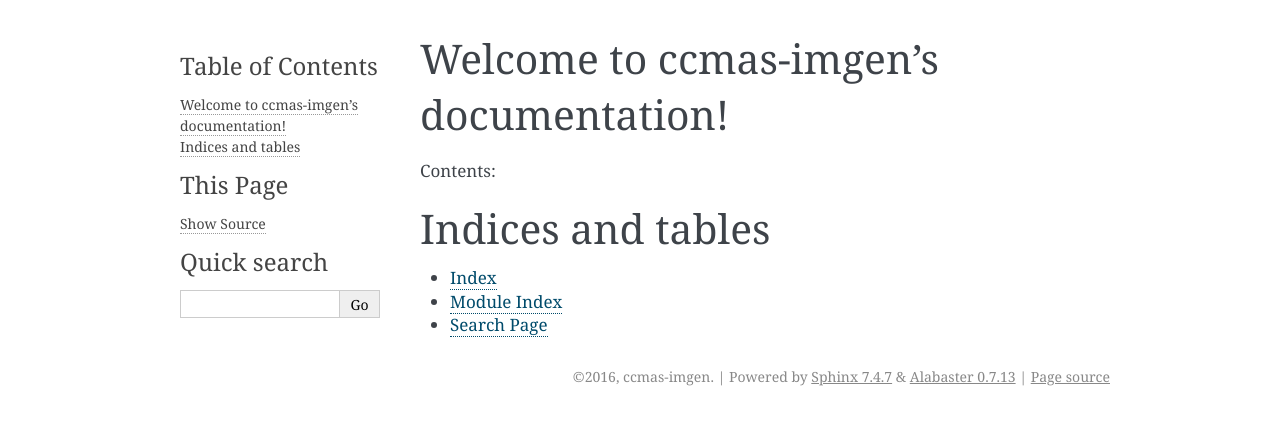
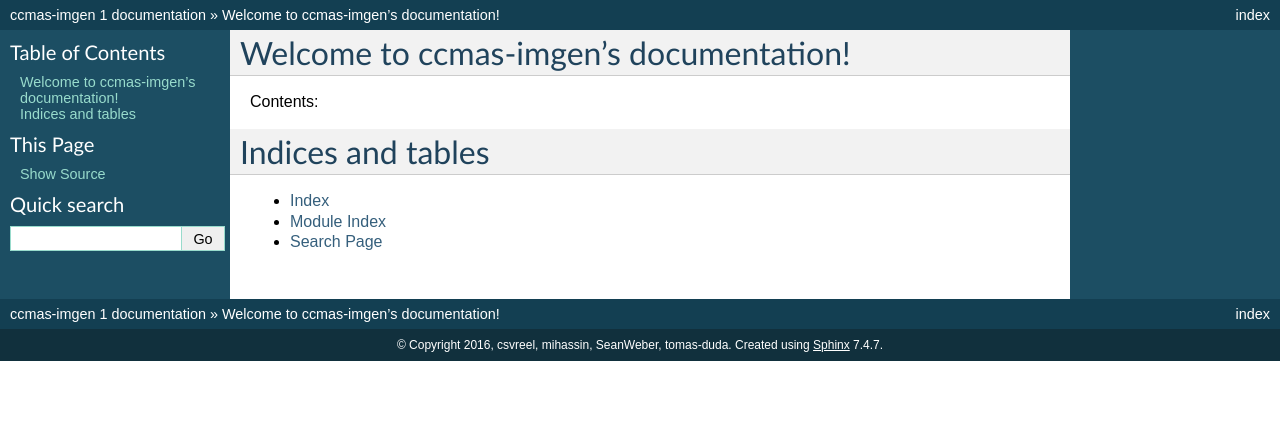
Before and after one commit to SeanWeber/ccmas-imgen, a Sphinx documentation site: the page built from docs/index.rst, in a window 1280 px wide. Shown: the top 425 px of the page. Built offline with Sphinx 7.4.7, drawn with Linux system fonts in a browser that asks for light colours; pages that are not in the unit, such as notebooks, are missing from menus.

```diff
--- a/docs/conf.py
+++ b/docs/conf.py
@@ -1,8 +1,7 @@
-#!/usr/bin/env python3
 # -*- coding: utf-8 -*-
 #
 # ccmas-imgen documentation build configuration file, created by
-# sphinx-quickstart on Wed Nov 30 21:01:19 2016.
+# sphinx-quickstart on Sun Dec  4 18:49:02 2016.
 #
 # This file is execfile()d with the current directory set to its
 # containing dir.
@@ -29,14 +28,19 @@ import os
 # Add any Sphinx extension module names here, as strings. They can be
 # extensions coming with Sphinx (named 'sphinx.ext.*') or your custom
 # ones.
-extensions = []
+extensions = [
+    'sphinx.ext.autodoc',
+    'sphinx.ext.doctest',
+    'sphinx.ext.intersphinx',
+    'sphinx.ext.mathjax',
+    'sphinx.ext.ifconfig',
+    'sphinx.ext.viewcode',
+]
 
 # Add any paths that contain templates here, relative to this directory.
 templates_path = ['_templates']
 
-# The suffix(es) of source filenames.
-# You can specify multiple suffix as a list of string:
-# source_suffix = ['.rst', '.md']
+# The suffix of source filenames.
 source_suffix = '.rst'
 
 # The encoding of source files.
@@ -46,25 +50,21 @@ source_suffix = '.rst'
 master_doc = 'index'
 
 # General information about the project.
-project = 'ccmas-imgen'
-copyright = '2016, ccmas-imgen'
-author = 'ccmas-imgen'
+project = u'ccmas-imgen'
+copyright = u'2016, csvreel, mihassin, SeanWeber, tomas-duda'
 
 # The version info for the project you're documenting, acts as replacement for
 # |version| and |release|, also used in various other places throughout the
 # built documents.
 #
 # The short X.Y version.
-version = '0.0.0'
+version = '1'
 # The full version, including alpha/beta/rc tags.
-release = '0.0.0'
+release = '1'
 
 # The language for content autogenerated by Sphinx. Refer to documentation
 # for a list of supported languages.
-#
-# This is also used if you do content translation via gettext catalogs.
-# Usually you set "language" from the command line for these cases.
-language = None
+#language = None
 
 # There are two options for replacing |today|: either, you set today to some
 # non-false value, then it is used:
@@ -74,8 +74,7 @@ language = None
 
 # List of patterns, relative to source directory, that match files and
 # directories to ignore when looking for source files.
-# This patterns also effect to html_static_path and html_extra_path
-exclude_patterns = ['_build', 'Thumbs.db', '.DS_Store']
+exclude_patterns = ['_build']
 
 # The reST default role (used for this markup: `text`) to use for all
 # documents.
@@ -101,15 +100,12 @@ pygments_style = 'sphinx'
 # If true, keep warnings as "system message" paragraphs in the built documents.
 #keep_warnings = False
 
-# If true, `todo` and `todoList` produce output, else they produce nothing.
-todo_include_todos = False
-
 
 # -- Options for HTML output ----------------------------------------------
 
 # The theme to use for HTML and HTML Help pages.  See the documentation for
 # a list of builtin themes.
-html_theme = 'alabaster'
+html_theme = 'default'
 
 # Theme options are theme-specific and customize the look and feel of a theme
 # further.  For a list of options available for each theme, see the
@@ -119,9 +115,9 @@ html_theme = 'alabaster'
 # Add any paths that contain custom themes here, relative to this directory.
 #html_theme_path = []
 
-# The name for this set of Sphinx documents.
-# "<project> v<release> documentation" by default.
-#html_title = 'ccmas-imgen v0.0.0'
+# The name for this set of Sphinx documents.  If None, it defaults to
+# "<project> v<release> documentation".
+#html_title = None
 
 # A shorter title for the navigation bar.  Default is the same as html_title.
 #html_short_title = None
@@ -130,8 +126,8 @@ html_theme = 'alabaster'
 # of the sidebar.
 #html_logo = None
 
-# The name of an image file (relative to this directory) to use as a favicon of
-# the docs.  This file should be a Windows icon file (.ico) being 16x16 or 32x32
+# The name of an image file (within the static path) to use as favicon of the
+# docs.  This file should be a Windows icon file (.ico) being 16x16 or 32x32
 # pixels large.
 #html_favicon = None
 
@@ -145,10 +141,9 @@ html_static_path = ['_static']
 # directly to the root of the documentation.
 #html_extra_path = []
 
-# If not None, a 'Last updated on:' timestamp is inserted at every page
-# bottom, using the given strftime format.
-# The empty string is equivalent to '%b %d, %Y'.
-#html_last_updated_fmt = None
+# If not '', a 'Last updated on:' timestamp is inserted at every page bottom,
+# using the given strftime format.
+#html_last_updated_fmt = '%b %d, %Y'
 
 # If true, SmartyPants will be used to convert quotes and dashes to
 # typographically correct entities.
@@ -187,23 +182,9 @@ html_static_path = ['_static']
 # This is the file name suffix for HTML files (e.g. ".xhtml").
 #html_file_suffix = None
 
-# Language to be used for generating the HTML full-text search index.
-# Sphinx supports the following languages:
-#   'da', 'de', 'en', 'es', 'fi', 'fr', 'h', 'it', 'ja'
-#   'nl', 'no', 'pt', 'ro', 'r', 'sv', 'tr', 'zh'
-#html_search_language = 'en'
-
-# A dictionary with options for the search language support, empty by default.
-# 'ja' uses this config value.
-# 'zh' user can custom change `jieba` dictionary path.
-#html_search_options = {'type': 'default'}
-
-# The name of a javascript file (relative to the configuration directory) that
-# implements a search results scorer. If empty, the default will be used.
-#html_search_scorer = 'scorer.js'
-
 # Output file base name for HTML help builder.
 htmlhelp_basename = 'ccmas-imgendoc'
+
 
 # -- Options for LaTeX output ---------------------------------------------
 
@@ -216,17 +197,14 @@ latex_elements = {
 
 # Additional stuff for the LaTeX preamble.
 #'preamble': '',
-
-# Latex figure (float) alignment
-#'figure_align': 'htbp',
 }
 
 # Grouping the document tree into LaTeX files. List of tuples
 # (source start file, target name, title,
 #  author, documentclass [howto, manual, or own class]).
 latex_documents = [
-    (master_doc, 'ccmas-imgen.tex', 'ccmas-imgen Documentation',
-     'ccmas-imgen', 'manual'),
+  ('index', 'ccmas-imgen.tex', u'ccmas-imgen Documentation',
+   u'csvreel, mihassin, SeanWeber, tomas-duda', 'manual'),
 ]
 
 # The name of an image file (relative to this directory) to place at the top of
@@ -255,8 +233,8 @@ latex_documents = [
 # One entry per manual page. List of tuples
 # (source start file, name, description, authors, manual section).
 man_pages = [
-    (master_doc, 'ccmas-imgen', 'ccmas-imgen Documentation',
-     [author], 1)
+    ('index', 'ccmas-imgen', u'ccmas-imgen Documentation',
+     [u'csvreel, mihassin, SeanWeber, tomas-duda'], 1)
 ]
 
 # If true, show URL addresses after external links.
@@ -269,9 +247,9 @@ man_pages = [
 # (source start file, target name, title, author,
 #  dir menu entry, description, category)
 texinfo_documents = [
-    (master_doc, 'ccmas-imgen', 'ccmas-imgen Documentation',
-     author, 'ccmas-imgen', 'One line description of project.',
-     'Miscellaneous'),
+  ('index', 'ccmas-imgen', u'ccmas-imgen Documentation',
+   u'csvreel, mihassin, SeanWeber, tomas-duda', 'ccmas-imgen', 'One line description of project.',
+   'Miscellaneous'),
 ]
 
 # Documents to append as an appendix to all manuals.
@@ -285,3 +263,7 @@ texinfo_documents = [
 
 # If true, do not generate a @detailmenu in the "Top" node's menu.
 #texinfo_no_detailmenu = False
+
+
+# Example configuration for intersphinx: refer to the Python standard library.
+intersphinx_mapping = {'http://docs.python.org/': None}
--- a/docs/index.rst
+++ b/docs/index.rst
@@ -11,9 +11,7 @@ Contents:
 .. toctree::
    :maxdepth: 2
 
-
    includeme
-
 
 Indices and tables
 ==================
```
Also changed, not shown: other parts of docs/index.rst (+1 -1 lines), docs/source/includeme.rst (line endings or trailing spaces), 2 other files.
